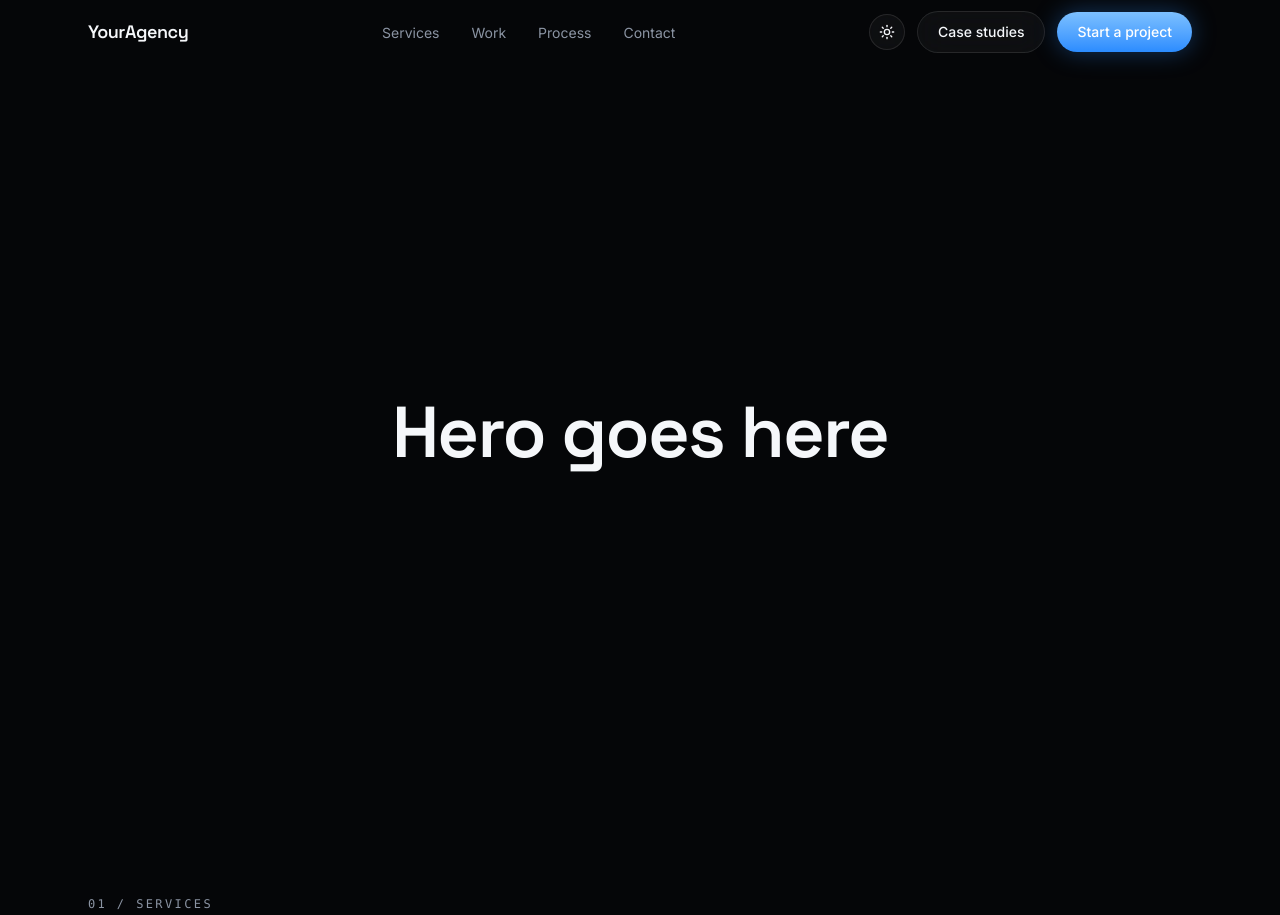
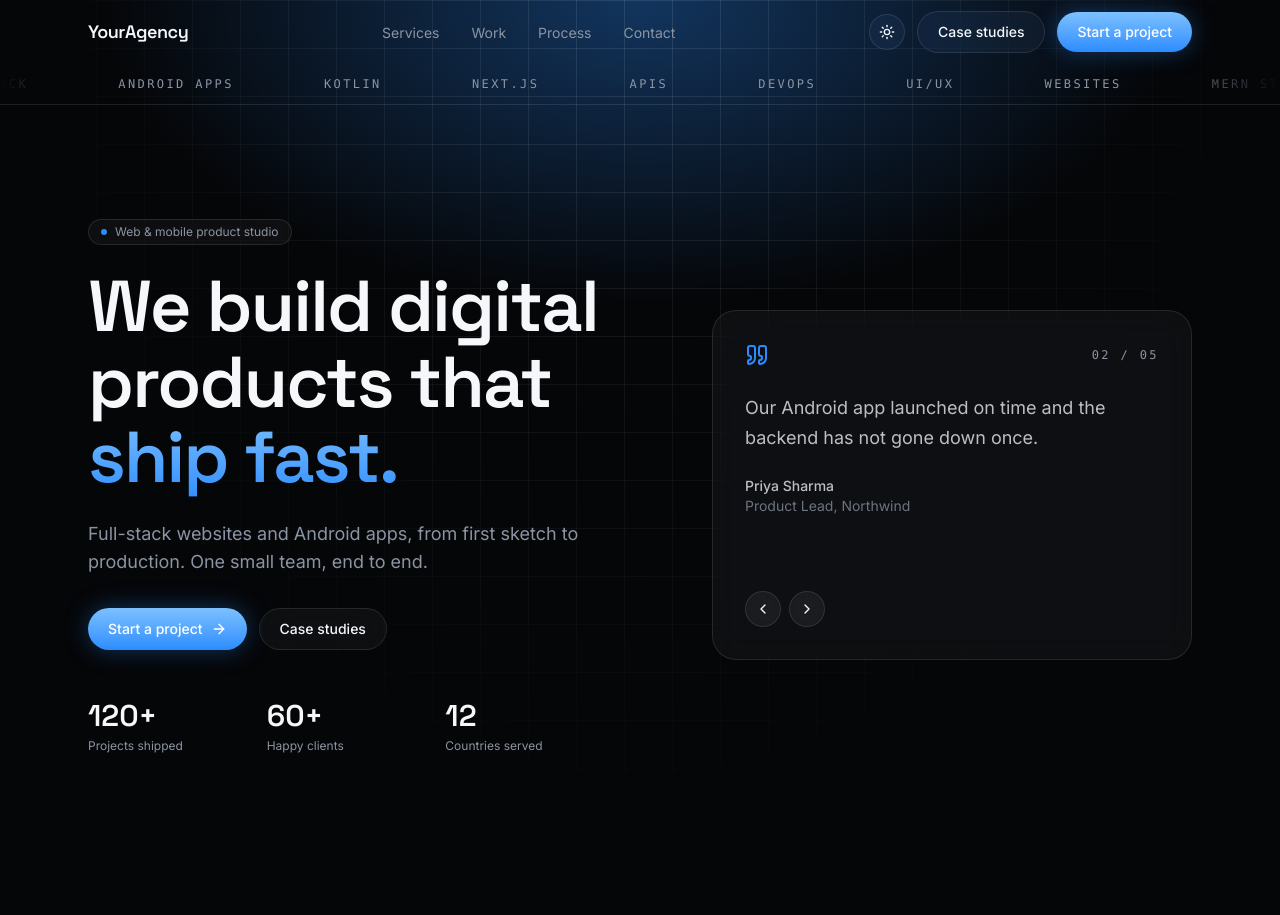
Before and after one commit to team-zerolatency/agency-portfolio, a Next.js app: page / in a window 1280 px wide. Shown: the top 915 px of the page. Built offline with nearby package versions, Linux system fonts and the light colour scheme.

Commit message:
feat(app): compose hero and clients on the home page

```diff
--- a/src/app/page.tsx
+++ b/src/app/page.tsx
@@ -1,3 +1,5 @@
+import { Hero } from "@/components/sections/hero";
+import { Clients } from "@/components/sections/clients";
 import { SectionLabel } from "@/components/ui/section-label";
 import { BentoCell, BentoGrid } from "@/components/ui/bento";
 
@@ -10,12 +12,10 @@ const placeholders = [
 export default function Home() {
   return (
     <>
-      <section className="flex min-h-screen items-center justify-center px-6 pt-16">
-        <h1 className="font-display text-5xl font-semibold tracking-tight md:text-7xl">
-          Hero goes here
-        </h1>
-      </section>
+      <Hero />
+      <Clients />
 
+      {/* Phase 3 replaces this preview with the real services bento */}
       <section id="services" className="mx-auto max-w-6xl px-4 py-24 sm:px-6">
         <SectionLabel index={1} label="Services" />
         <h2 className="mt-3 font-display text-3xl font-semibold">Bento grid preview</h2>
```
